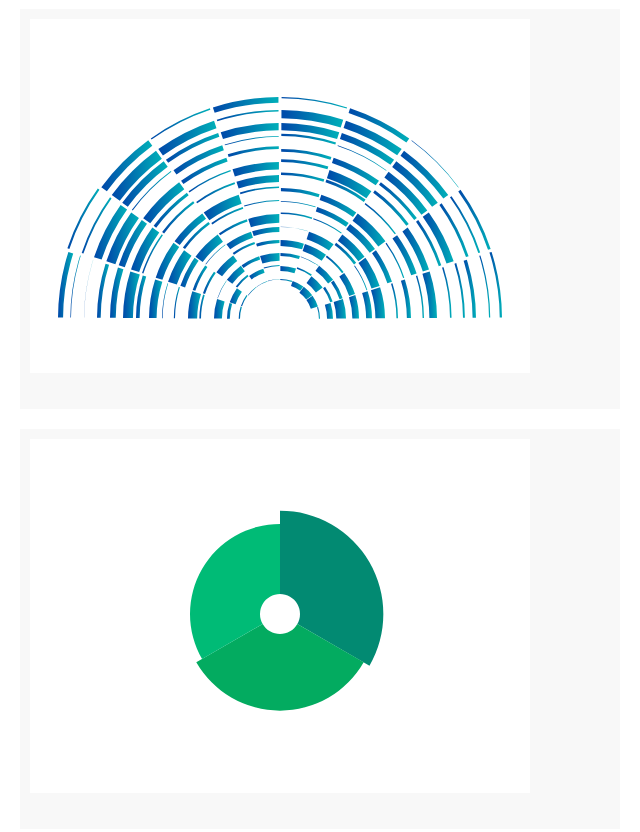
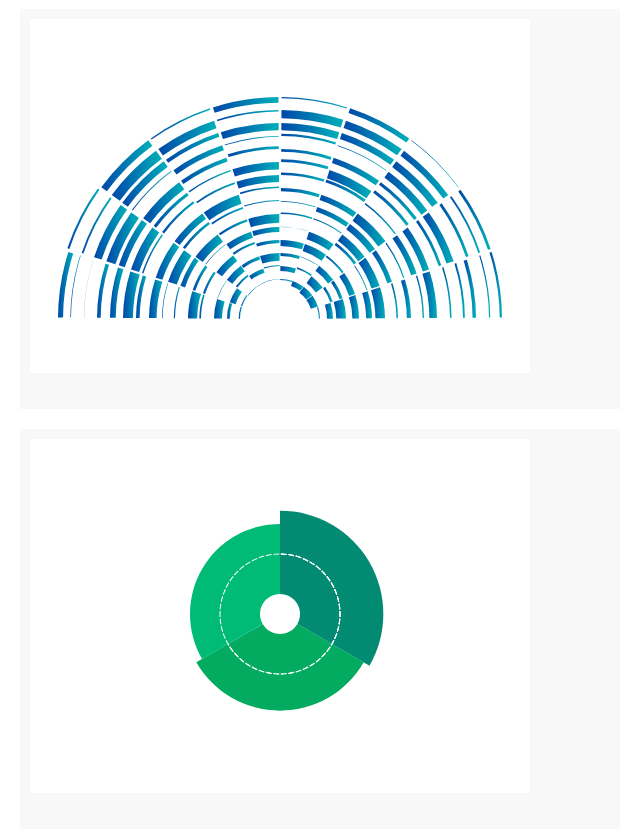
Before and after one commit to Wobugaosuni/d3Chart, a plain HTML site: page index.html in a window 1280 px wide. Shown: the part 2531-3363 px from the top of the page, without its empty margins (0-640 px from the left). Drawn offline with nearby package versions, Linux system fonts and the light colour scheme.

Commit message:
一维柱图

```diff
--- a/index.html
+++ b/index.html
@@ -27,6 +27,7 @@
   </div>
   <div class="chart-wrapper">
     <div id="piechartContainer2" class="piechart-container">
+      <div class="pie-descri">一维多柱图</div>
     </div>
   </div>
   <div class="chart-wrapper">
--- a/js/pieRose.js
+++ b/js/pieRose.js
@@ -42,34 +42,57 @@ var innerRadius = 20
 
 var middleRadius = 60
 
-var scaleBand = d3.scaleBand()
+var scaleBandPie = d3.scaleBand()
   .domain(config.series.map(item => item.value))
   .range([110, 90])
 
+var scaleBandDash = d3.scaleBand()
+  .domain(d3.range(50))
+  .range([0, Math.PI * 2])
+
 // console.log(config.series.map(item => item.value).sort((a, b) => a - b));
 
-var arcGenerator = d3.arc()
+var pieArcGenerator = d3.arc()
   .innerRadius(innerRadius)
   .outerRadius(item => {
-    var number = scaleBand(item.data.value)
+    var number = scaleBandPie(item.data.value)
     console.log('number:', number);
     return number
   })
   .startAngle(item => item.startAngle)
   .endAngle(item => item.endAngle)
 
+var dashArcGenerator = d3.arc()
+  .innerRadius(60 - 0.5)
+  .outerRadius(60 + 0.5)
+  .startAngle(item => scaleBandDash(item))
+  .endAngle(item => scaleBandDash(item) + scaleBandDash.bandwidth())
+  .padAngle(0.02)
+
 var angleData = d3.pie()
   // .value(item => item.value)
   .value(item => 1)  // 均分
-
-// console.log('angleData:', JSON.stringify(angleData(config.series)))
-
 
 var bowContainers = pieGContainer.selectAll('g')
   .data(angleData(config.series))
   .enter()
   .append('g')
 
+/**
+ * pie图
+ */
 bowContainers.append('path')
-  .attr('d', arcGenerator)
+  .attr('d', pieArcGenerator)
   .attr('fill', (item, index) => config.colors[index])
+
+
+/**
+ * 虚线部分，相当于一维多柱图的制作方法
+ */
+bowContainers.append('g')
+  .selectAll('path')
+  .data(d3.range(50))
+  .enter()
+  .append('path')
+  .attr('d', dashArcGenerator)
+  .attr('fill', '#fff')
```
